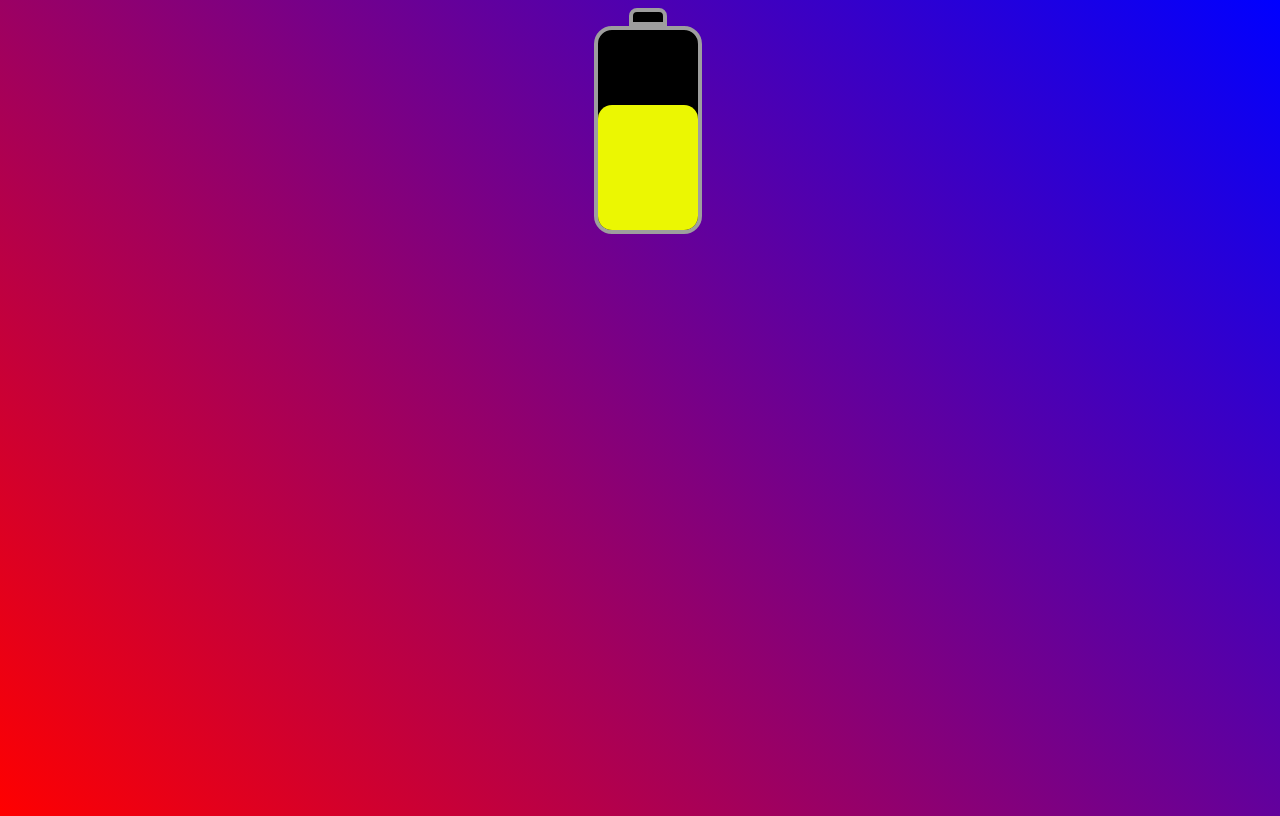
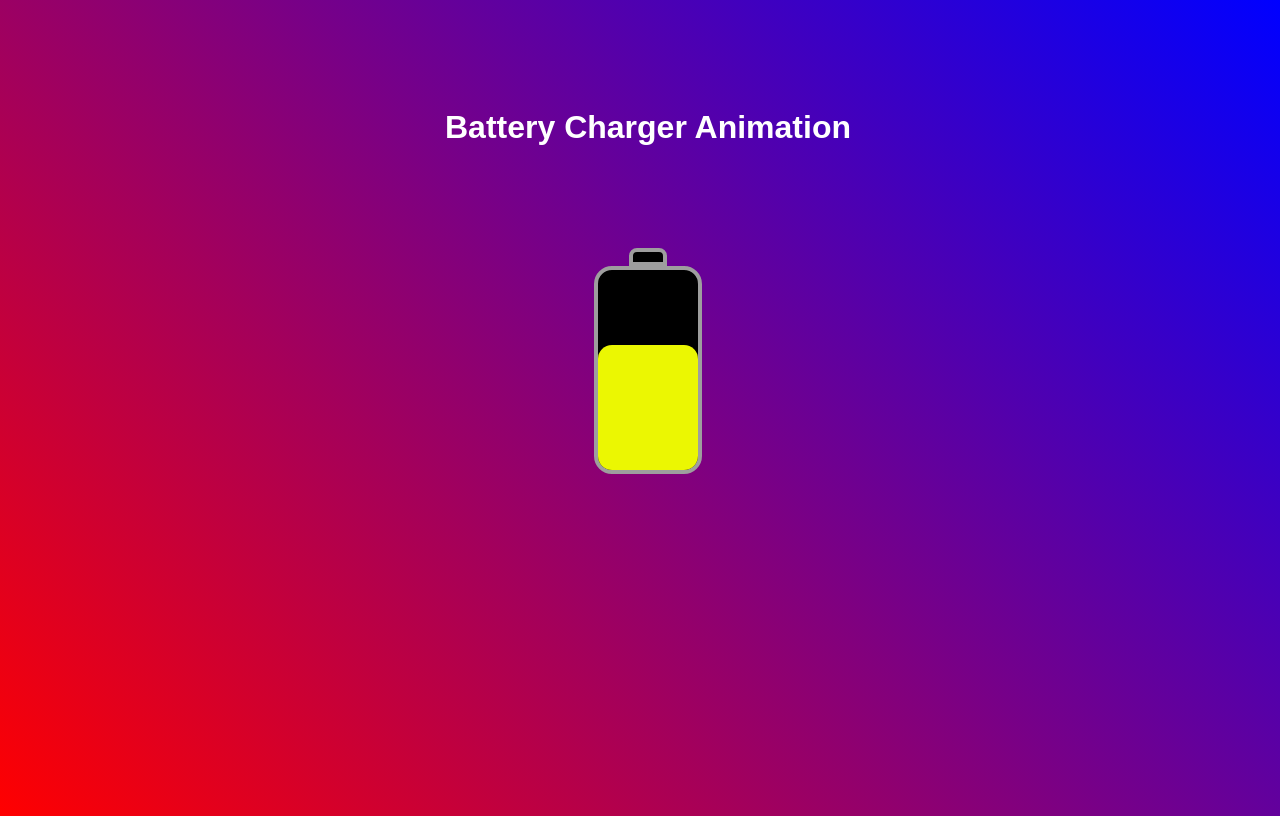
Before and after one commit to Anant7393/HackOctoberFest-2022, a plain HTML site: page battery-charge-animation/index.html in a window 1280 px wide. Drawn offline with Linux system fonts and the light colour scheme.

Commit message:
updated battery charge

```diff
--- a/battery-charge-animation/index.html
+++ b/battery-charge-animation/index.html
@@ -9,6 +9,9 @@
 </head>
 <body>
   <div class="battery">
+    <div class="title">
+      <h1>Battery Charger Animation</h1>
+    </div>
     <div class="battery-head"></div>
     <div class="battery-body">
       <i class="fas fa-bolt"></i>
--- a/battery-charge-animation/style.css
+++ b/battery-charge-animation/style.css
@@ -8,6 +8,14 @@
   --black: #000000;
   --gray: #9e9e9e;
   --white: #ffffff;
+}
+
+.title {
+  display: flex;
+  justify-content: center;
+  font-family: Arial, Helvetica, sans-serif;
+  color: white;
+  padding: 5rem;
 }
 
 @keyframes battery-bolt {
```
